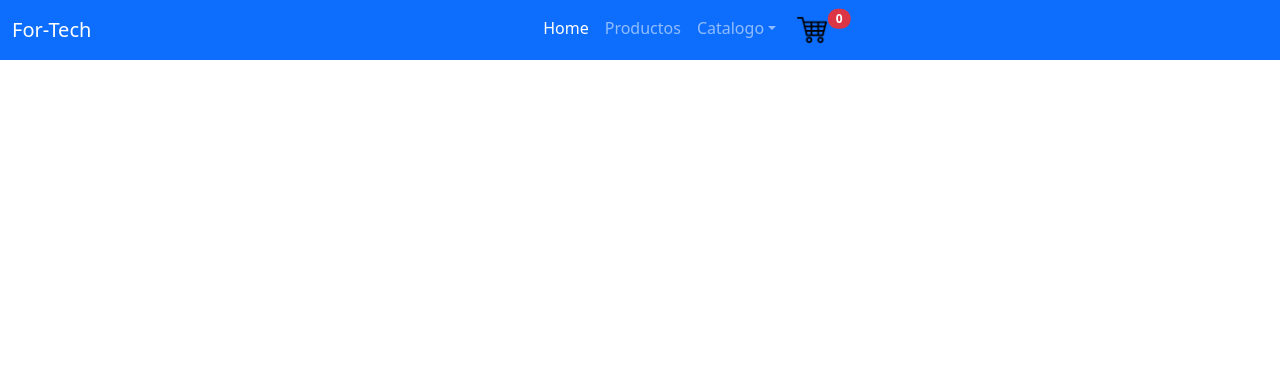
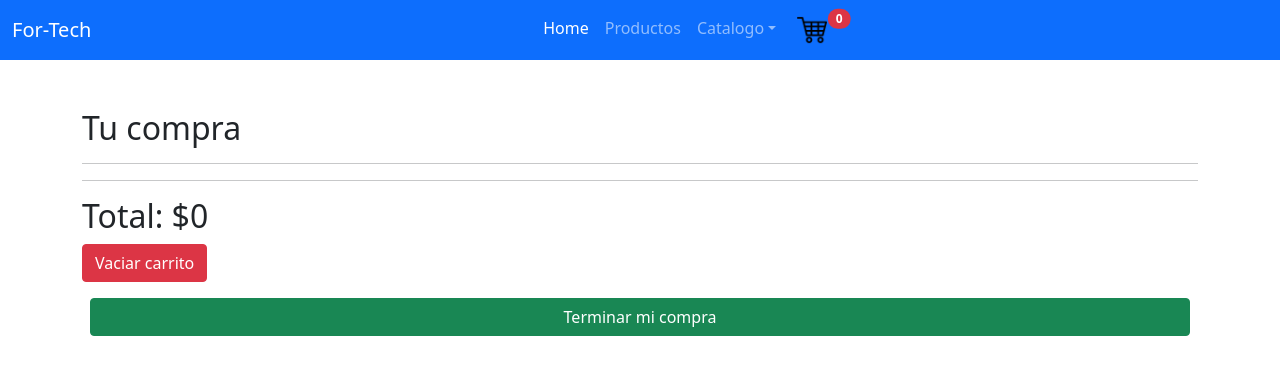
Before and after one commit to Peraltamati/Reacts-productos-Tecnologicos, a React (Create React App) app: page /cart in a window 1280 px wide. Shown: the top 374 px of the page. Built offline with nearby package versions, Linux system fonts and the light colour scheme.

Commit message:
Cart View

```diff
--- a/src/App.css
+++ b/src/App.css
@@ -159,3 +159,8 @@ background: linear-gradient(90deg, rgba(252,127,69,1) 0%, rgba(58,171,180,1) 100
   flex-direction: column !important;
   background-color: red;
 }
+
+.imgcart{
+  height:70px;
+  width: 70px;
+}
--- a/src/App.js
+++ b/src/App.js
@@ -3,13 +3,14 @@ import './App.css';
 import NavBar from './components/NavBar';
 import ItemListContainer from './components/ItemListContainer';
 import ItemDetailContainer from './components/ItemDetailContainer';
-
+import Cart from './components/Cart';
 import {
   BrowserRouter,
   Routes,
   Route,
 } from "react-router-dom";
 import { CartProvider } from './context/CartContext';
+
 
 
 function App() {
@@ -23,6 +24,7 @@ function App() {
       <Route path='/'element={<ItemListContainer/>}/>
       <Route path='/productos/:category'element={<ItemListContainer/>}/>
       <Route path='/detail/:itemId'element={<ItemDetailContainer/>}/>
+      <Route path='/cart' element={<Cart/>}/>
     </Routes>
     </div>
     </BrowserRouter>
--- /dev/null
+++ b/src/components/Cart.jsx
@@ -0,0 +1,43 @@
+import React, { useContext } from 'react'
+import { Link } from 'react-router-dom';
+import { CartContext } from '../context/CartContext';
+
+const Cart = () => {
+
+    const {cart, totalCart, vaciarCart, eliminarItem}= useContext(CartContext)
+
+    if(cart.lenght===0){
+
+        return <div className='container my-4'>
+                    <h2>Tu carrito esta vacio</h2>
+                        <Link to="/" className='btn btn-primary'>Volver</Link>
+                         </div>
+
+    }
+  return (
+    <div className='container my-4'>
+      <h2>Tu compra</h2>
+      <hr/>
+      {
+          cart.map((item)=> (
+              <div key={item.id}>
+                 <h4 className='mt-3'>{item.titulo}</h4>
+                 <img className="imgcart" src={item.img} alt="Card image cap"/>
+                     <p>Cantidad: {item.cantidad}</p>
+                        <p>Precio: ${item.cantidad * item.precio}</p>
+                          <button className="btn btn-danger" onClick={() => eliminarItem(item.id)}>Elimnar item</button>
+              </div>
+          ))
+      }
+        <hr/>
+      <h2>Total: ${totalCart()}</h2>
+
+      <div className="my-2">
+        <button className="btn btn-danger" onClick={vaciarCart}>Vaciar carrito</button>
+            <Link to="/checkout" className="btn btn-success mx-2 mt-3">Terminar mi compra</Link>
+                </div>
+    </div>
+  )
+}
+
+export default Cart
--- a/src/components/CartWidget.jsx
+++ b/src/components/CartWidget.jsx
@@ -1,4 +1,5 @@
 import React, { useContext } from 'react';
+import { Link } from 'react-router-dom';
 import { CartContext } from '../context/CartContext';
 import carrito from './assets/carrito.png';
 
@@ -10,12 +11,13 @@ const CartWidget = () => {
   const{ cantidadCart}=useContext(CartContext)
   return (
     <div>
+      <Link to="/cart">
       <button className='btn position-relative'><img className='img' src={carrito}/>
       <span className='badge position-absolute top-0 start-100 translate-middle rounded-pill bg-danger'>
         {cantidadCart()}
       </span>
       </button>
-
+      </Link>
 
     </div>
 
--- a/src/components/ItemDetail.jsx
+++ b/src/components/ItemDetail.jsx
@@ -1,4 +1,5 @@
 import React, { useContext, useState } from 'react'
+import { Link } from 'react-router-dom'
 import { CartContext } from '../context/CartContext'
 import CartWidget from './CartWidget'
 import ItemCount from './ItemCount'
@@ -30,6 +31,7 @@ const ItemDetail = ({id,titulo,precio,descripcion,img,stock}) => {
 
   }
 
+
   return (
 <div>
 
@@ -42,6 +44,9 @@ const ItemDetail = ({id,titulo,precio,descripcion,img,stock}) => {
               <h6 className='precio'>$ {precio}</h6>
                 <ItemCount stock={stock} cantidad={cantidad} setCantidad={setCantidad} />
                   <button className="btn btn-primary mx-auto"disabled={stock===0} onClick={handleAgregar}>Agregar al carrito</button>
+                    <Link to="/Cart" >
+                      <button className='btn btn-primary mx-auto mt-3'> Terminar mi compra</button>
+                    </Link>
                     </div>
                       </div>
                         </div>
```
